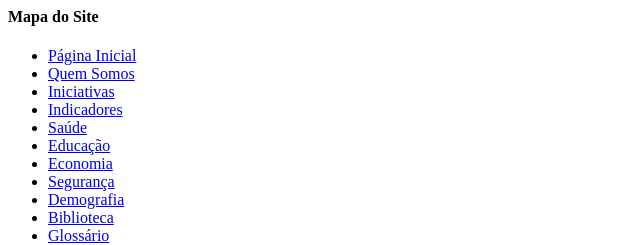
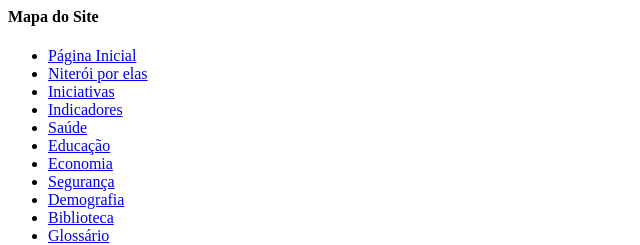
Before and after one commit to SSAGI-hub/observatorio_mulher, a plain HTML site: page components/footer.html in a window 1280 px wide. Shown: the top 245 px of the page, 0-640 px from the left. Drawn offline with Linux system fonts and the light colour scheme; files whose address does not match are found by name.

Commit message:
Update footer.html
mudança do quem somos para o niterói por elas

```diff
--- a/components/footer.html
+++ b/components/footer.html
@@ -5,7 +5,7 @@
             <h4>Mapa do Site</h4>
             <ul class="footer-nav">
                 <li><a href="index.html">Página Inicial</a></li>
-                <li><a href="quem-somos.html">Quem Somos</a></li>
+                <li><a href="niteroi-por-elas.html">Niterói por elas</a></li>
                 <li><a href="iniciativas.html">Iniciativas</a></li>
                 <li><a href="indicadores.html">Indicadores</a></li>
                 <li class="sub-item"><a href="saude.html">Saúde</a></li>
@@ -45,4 +45,12 @@
             </div>
         </div>
     </div>
-</footer>
+</footer><html xmlns:mso="urn:schemas-microsoft-com:office:office" xmlns:msdt="uuid:C2F41010-65B3-11d1-A29F-00AA00C14882"><head>
+<!--[if gte mso 9]><xml>
+<mso:CustomDocumentProperties>
+<mso:_ApprovalStatus msdt:dt="string">0</mso:_ApprovalStatus>
+<mso:_ApprovalAssignedTo msdt:dt="string"></mso:_ApprovalAssignedTo>
+<mso:_ApprovalRespondedBy msdt:dt="string"></mso:_ApprovalRespondedBy>
+</mso:CustomDocumentProperties>
+</xml><![endif]-->
+</head>
```
